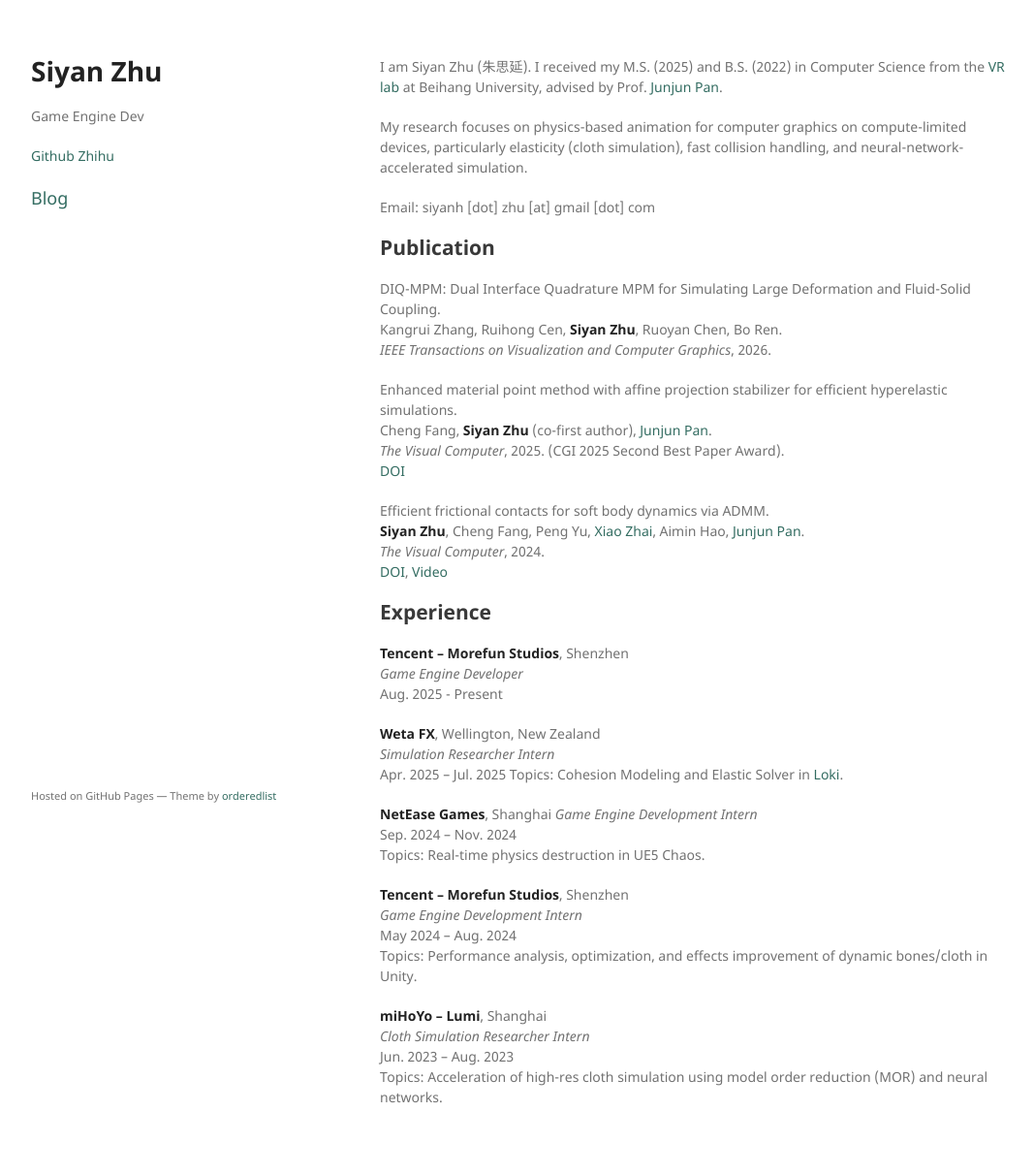
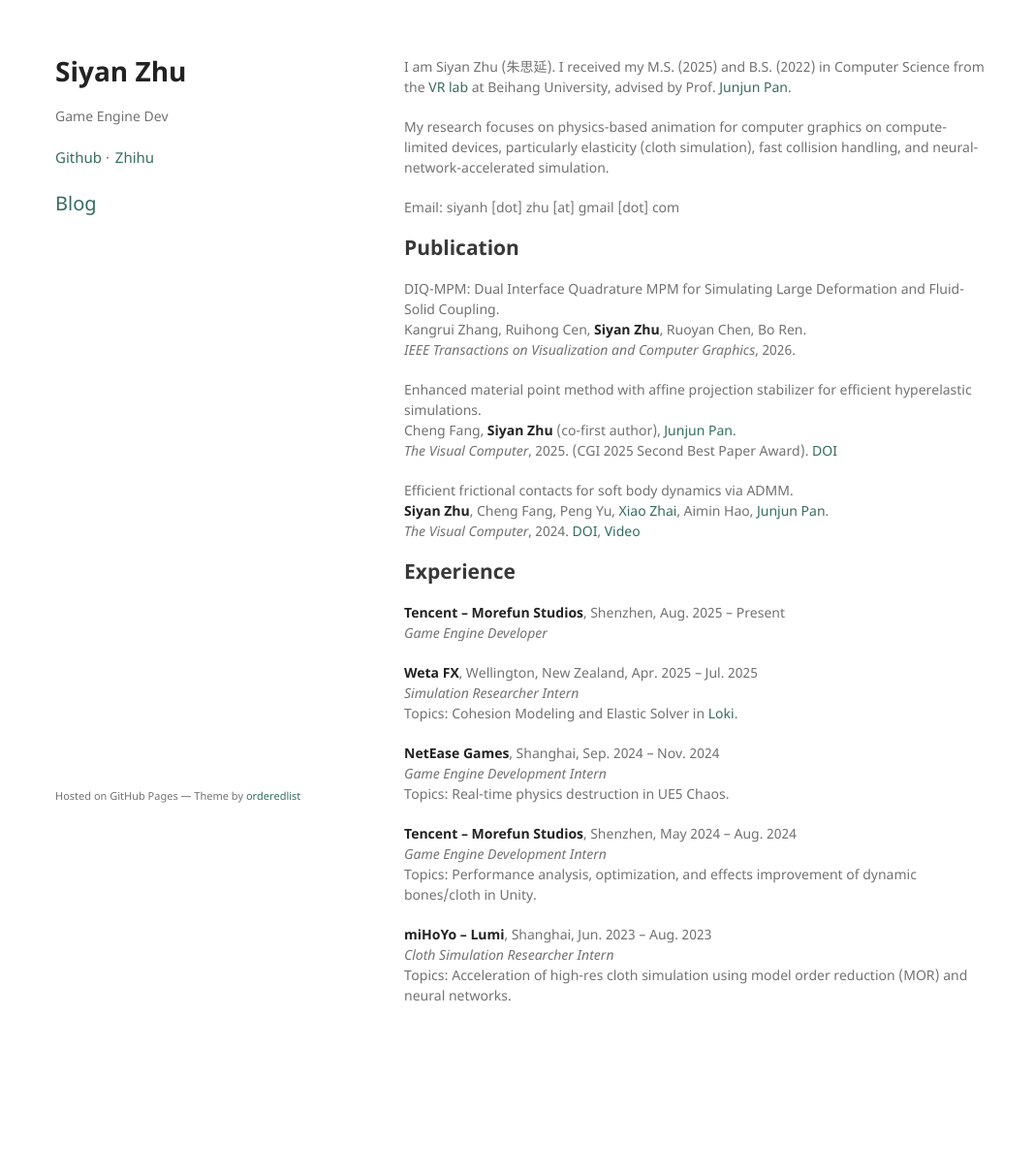
Before and after one commit to OkifuZ/okifuz.github.io, a Jekyll site: the page built from index.md, in a window 1280 px wide. Shown: the whole page at 97% size, without its empty margins (103-1170 px from the left). Built offline with Jekyll 4.4.1, drawn with Linux system fonts in a browser that asks for light colours; our own code applies the rules of GitHub Pages for plain Markdown files; after the commit the page ends 1107 px from its top, so only the background shows below that.

```diff
--- a/_layouts/default.html
+++ b/_layouts/default.html
@@ -29,8 +29,10 @@
         {% endif %}
 
         {% if site.github.is_user_page %}
-        <p class="view"><a href="{{ site.github.owner_url }}">Github </a>
-        <a href="https://www.zhihu.com/people/hippo-30-89">Zhihu</a></p>
+        <p class="view">
+          <a href="{{ site.github.owner_url }}">Github</a> &middot;
+          <a href="https://www.zhihu.com/people/hippo-30-89">Zhihu</a>
+        </p>
         <p class="blog-link"><a href="https://okifuz.github.io/blogs">Blog</a></p>
         {% endif %}
 
--- a/_sass/jekyll-theme-minimal.scss
+++ b/_sass/jekyll-theme-minimal.scss
@@ -53,12 +53,22 @@ header h1 a:hover, header h1 a:focus {
   text-decoration:none;
 }
 
+.view {
+  font-size:15px;
+  line-height:1.7;
+}
+
+.view a + a {
+  margin-left:2px;
+}
+
 .blog-link {
-  margin-top:4px;
+  margin-top:10px;
 }
 
 .blog-link a {
-  font-size:18px;
+  font-size:20px;
+  font-weight:500;
 }
 
 a small {
@@ -73,7 +83,7 @@ a:hover small {
 }
 
 .wrapper {
-  width:1010px;
+  width:960px;
   margin:0 auto;
 }
 
@@ -203,7 +213,7 @@ strong {
 }
 
 section {
-  width:650px;
+  width:600px;
   float:right;
   padding-bottom:50px;
 }
@@ -227,7 +237,7 @@ footer {
   -webkit-font-smoothing:subpixel-antialiased;
 }
 
-@media print, screen and (max-width: 1110px) {
+@media print, screen and (max-width: 1060px) {
 
   div.wrapper {
     width:auto;
--- a/index.md
+++ b/index.md
@@ -24,39 +24,32 @@ Kangrui Zhang, Ruihong Cen, **Siyan Zhu**, Ruoyan Chen, Bo Ren.
 
 Enhanced material point method with affine projection stabilizer for efficient hyperelastic simulations.
 Cheng Fang, **Siyan Zhu** (co-first author), [Junjun Pan](https://shi.buaa.edu.cn/junjun_pan).
-*The Visual Computer*, 2025. (CGI 2025 Second Best Paper Award).
-[DOI](https://doi.org/10.1007/s00371-025-03953-2)
+*The Visual Computer*, 2025. (CGI 2025 Second Best Paper Award). [DOI](https://doi.org/10.1007/s00371-025-03953-2)
 
 Efficient frictional contacts for soft body dynamics via ADMM.
 **Siyan Zhu**, Cheng Fang, Peng Yu, [Xiao Zhai](https://zhai-xiao.github.io/), Aimin Hao, [Junjun Pan](https://shi.buaa.edu.cn/junjun_pan).
-*The Visual Computer*, 2024.
-[DOI](https://doi.org/10.1007/s00371-024-03438-8), [Video](https://www.youtube.com/watch?v=rUBcgffdxtQ)
+*The Visual Computer*, 2024. [DOI](https://doi.org/10.1007/s00371-024-03438-8), [Video](https://www.youtube.com/watch?v=rUBcgffdxtQ)
 
 
 ## Experience
 
-**Tencent – Morefun Studios**, Shenzhen
+**Tencent – Morefun Studios**, Shenzhen, Aug. 2025 – Present
 *Game Engine Developer*
-Aug. 2025 - Present
 
-**Weta FX**, Wellington, New Zealand
+**Weta FX**, Wellington, New Zealand, Apr. 2025 – Jul. 2025
 *Simulation Researcher Intern*
-Apr. 2025 – Jul. 2025
 Topics: Cohesion Modeling and Elastic Solver in [Loki](https://dl.acm.org/doi/abs/10.1145/3528223.3530058).
 
-**NetEase Games**, Shanghai
+**NetEase Games**, Shanghai, Sep. 2024 – Nov. 2024
 *Game Engine Development Intern*
-Sep. 2024 – Nov. 2024
 Topics: Real-time physics destruction in UE5 Chaos.
 
-**Tencent – Morefun Studios**, Shenzhen
+**Tencent – Morefun Studios**, Shenzhen, May 2024 – Aug. 2024
 *Game Engine Development Intern*
-May 2024 – Aug. 2024
 Topics: Performance analysis, optimization, and effects improvement of dynamic bones/cloth in Unity.
 
-**miHoYo – Lumi**, Shanghai
+**miHoYo – Lumi**, Shanghai, Jun. 2023 – Aug. 2023
 *Cloth Simulation Researcher Intern*
-Jun. 2023 – Aug. 2023
 Topics: Acceleration of high-res cloth simulation using model order reduction (MOR) and neural networks.
 
 <!-- (Expected) Tencent Games, Morefun Studio.
```
